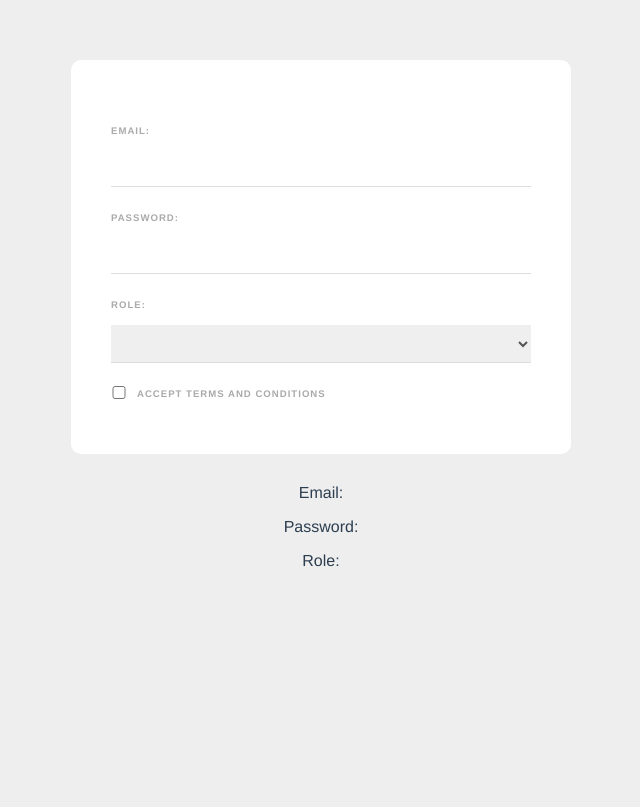
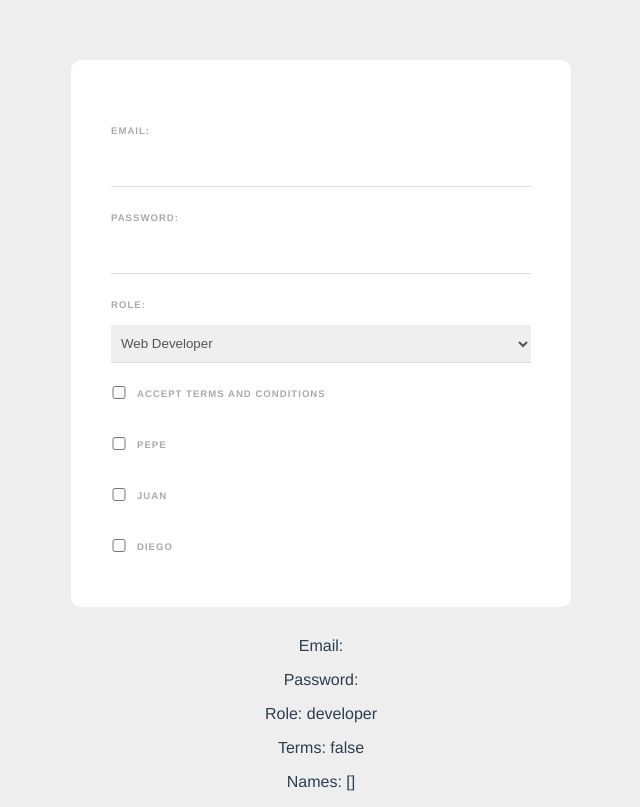
Before and after one commit to DiegoVargasM/Vue_Lessons, a Vue app in the folder L3-Forms_data_binding/web-form/: page / in a window 1280 px wide. Shown: the whole page, without its empty margins (319-959 px from the left). Built offline with nearby package versions, Linux system fonts and the light colour scheme.

Commit message:
Add multiple checkboxes data binding

```diff
--- a/L3-Forms_data_binding/web-form/src/components/SignupForm.vue
+++ b/L3-Forms_data_binding/web-form/src/components/SignupForm.vue
@@ -13,14 +13,29 @@
     </select>
 
     <div class="terms">
-      <input type="checkbox" required />
+      <input type="checkbox" required v-model="terms" />
       <label>Accept terms and conditions</label>
+    </div>
+
+    <div>
+      <input type="checkbox" value="pepe" v-model="names" />
+      <label>Pepe</label>
+    </div>
+    <div>
+      <input type="checkbox" value="juan" v-model="names" />
+      <label>Juan</label>
+    </div>
+    <div>
+      <input type="checkbox" value="diego" v-model="names" />
+      <label>Diego</label>
     </div>
   </form>
 
   <p>Email: {{ email }}</p>
   <p>Password: {{ password }}</p>
   <p>Role: {{ role }}</p>
+  <p>Terms: {{ terms }}</p>
+  <p>Names: {{ names }}</p>
 </template>
 
 <script>
@@ -29,7 +44,9 @@ export default {
     return {
       email: "",
       password: "",
-      role: "",
+      role: "developer",
+      terms: false,
+      names: [],
     };
   },
 };
```
